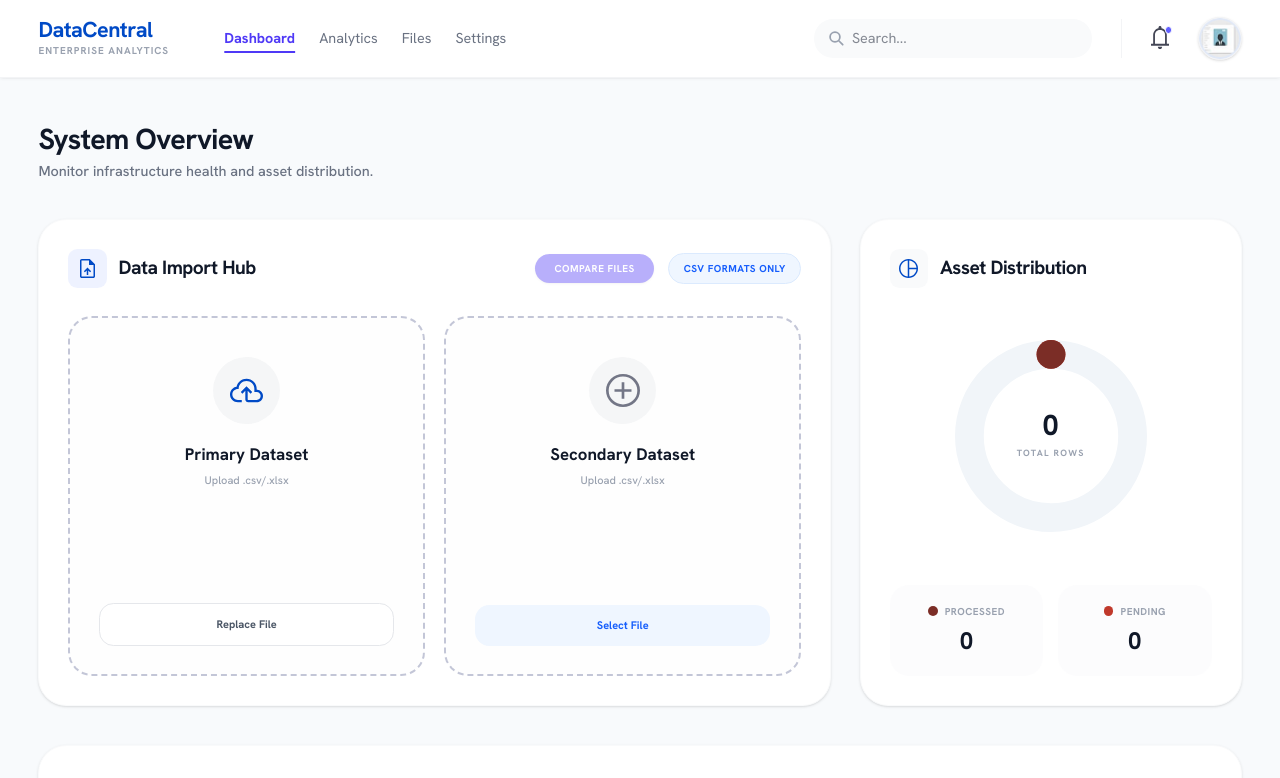
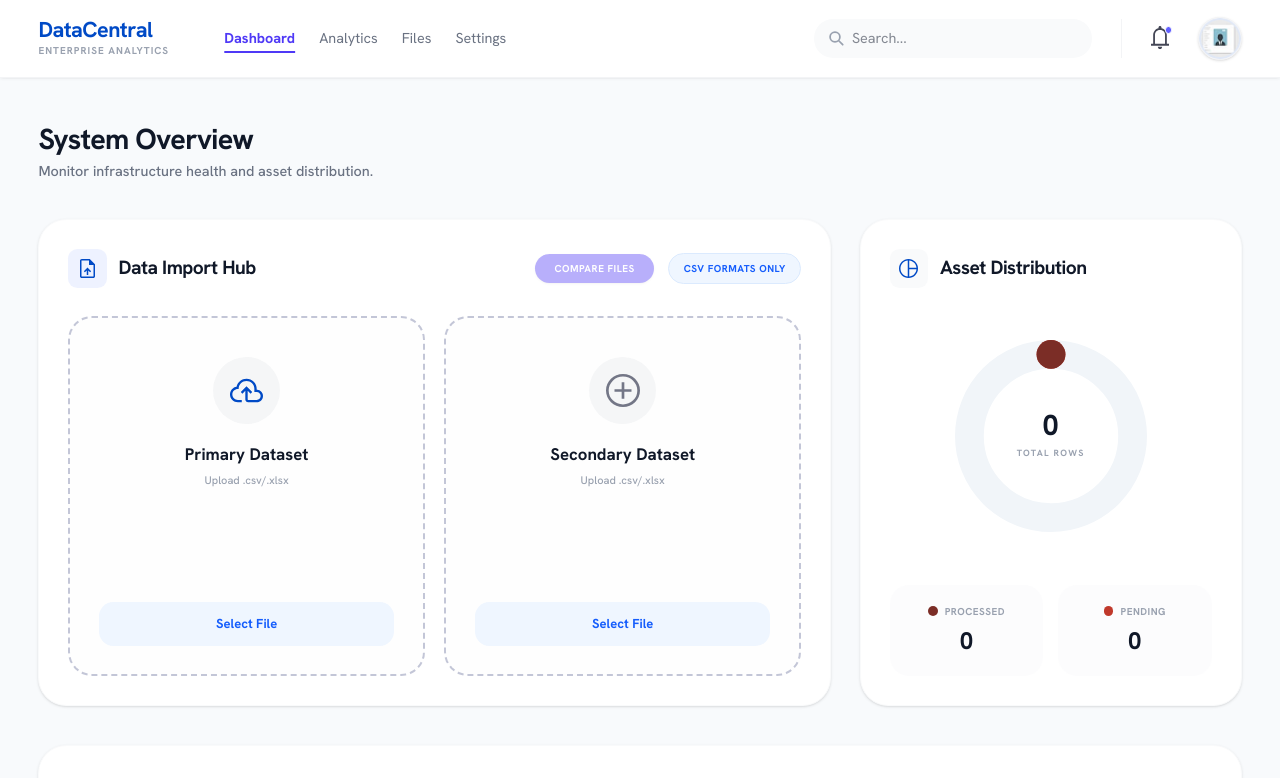
Before and after one commit to Khnusman4562/dashboard_task, a Next.js app: page / in a window 1280 px wide. Shown: the top 778 px of the page. Built offline with nearby package versions, Linux system fonts and the light colour scheme.

Commit message:
fixed buttons

```diff
--- a/src/components/dashboard/UploadDropzone.jsx
+++ b/src/components/dashboard/UploadDropzone.jsx
@@ -60,15 +60,13 @@ export default function UploadDropzone({ label, subtitle, icon = "upload", onFil
       {/* Bottom Content: Full-width Button */}
       <button
         onClick={() => inputRef.current?.click()}
-        className={`w-full py-2.5 rounded-xl text-[11px] font-bold transition-all ${
+        className={`w-full py-2.5 rounded-xl text-[13px] font-bold transition-all ${
           file
-            ? "bg-indigo-600 text-white shadow-md shadow-indigo-100"
-            : variant === "secondary"
-              ? "bg-blue-50 text-blue-600 hover:bg-blue-100"
-              : "bg-white border border-gray-200 text-gray-600 hover:bg-gray-50"
+            ? "bg-white border border-gray-900 text-gray-900 hover:bg-gray-50 shadow-sm"
+            : "bg-blue-50 text-blue-600 hover:bg-blue-100"
         }`}
       >
-        {file ? "Replace File" : (variant === "secondary" ? "Select File" : "Replace File")}
+        {file ? "Replace File" : "Select File"}
       </button>
     </div>
   );
```
